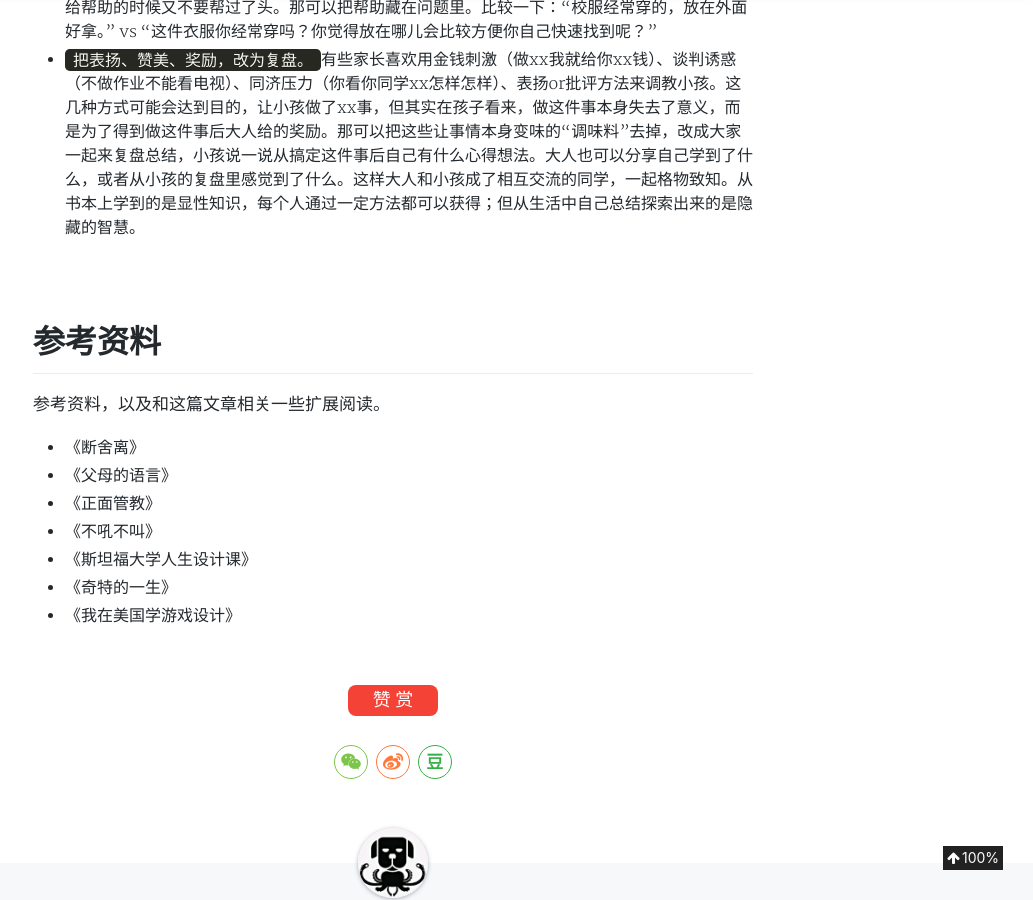
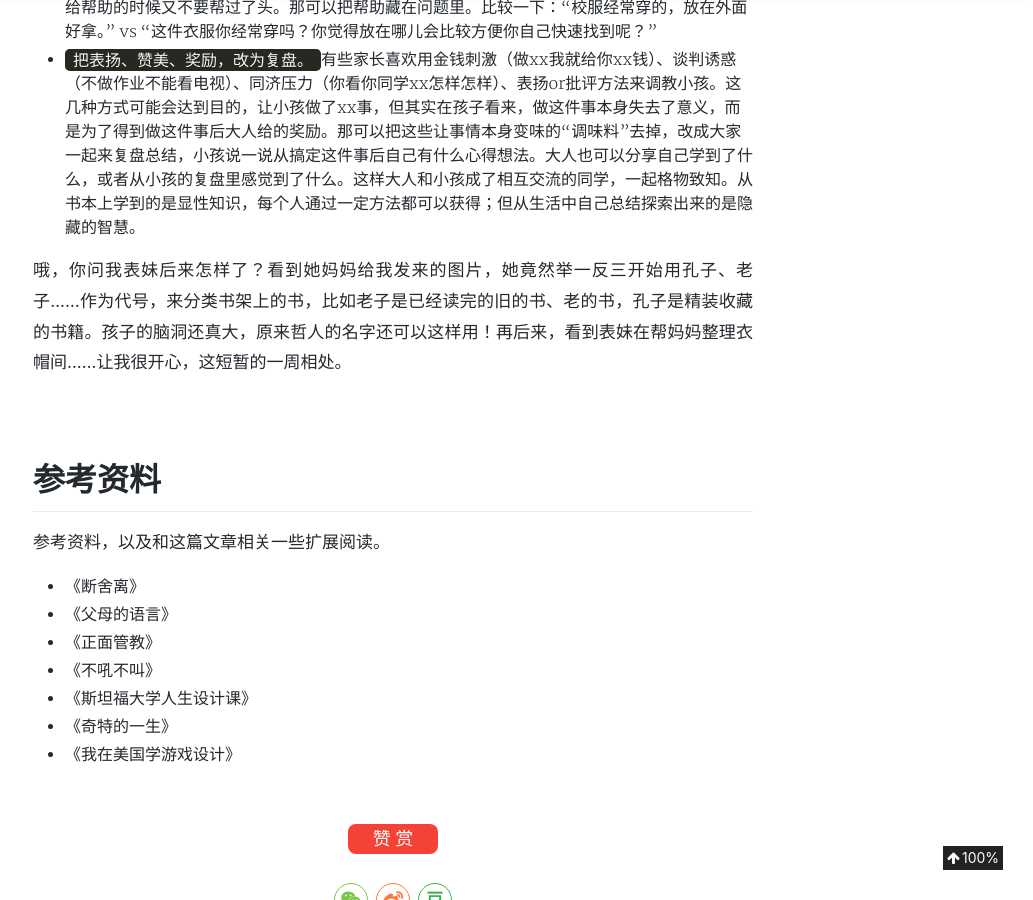
Before and after one commit to aJiea/ajiea.github.io, a Jekyll site: the page built from _posts/2020-02-26-mama.md, in a window 1280 px wide and 900 px high, scrolled down 4897 px. Shown: the whole window, without its empty margins (247-1280 px from the left). Built offline with Jekyll 4.4.1, drawn with Linux system fonts in a browser that asks for light colours; nearby versions of some CDN libraries; comment, search, counter and statistics services are not loaded; a style sheet for code colours, icons or effects is not loaded; grey boxes are pictures that could not be loaded.

Commit message:
Update 2020-02-26-mama.md

```diff
--- a/_posts/2020-02-26-mama.md
+++ b/_posts/2020-02-26-mama.md
@@ -137,6 +137,9 @@ categories: 'SELF-MANAGEMENT'
 - ``给平常事取个有趣的名字，换个说法后事情好像也变得更有趣了。``比较一下：“收拾房子、家务活、打扫卫生” vs “空间规划、个人空间设计、断舍离”。“你找衣服花了好多时间，真是太浪费时间了！” vs “你觉得这86400元，哪些花得好，哪些不好？”
 - ``用提问的方式引导陪伴孩子找到答案。``遇到比较难的问题时候，不要把孩子晾在一边不给予；给帮助的时候又不要帮过了头。那可以把帮助藏在问题里。比较一下：“校服经常穿的，放在外面好拿。” vs “这件衣服你经常穿吗？你觉得放在哪儿会比较方便你自己快速找到呢？”
 - ``把表扬、赞美、奖励，改为复盘。``有些家长喜欢用金钱刺激（做xx我就给你xx钱）、谈判诱惑（不做作业不能看电视）、同济压力（你看你同学xx怎样怎样）、表扬or批评方法来调教小孩。这几种方式可能会达到目的，让小孩做了xx事，但其实在孩子看来，做这件事本身失去了意义，而是为了得到做这件事后大人给的奖励。那可以把这些让事情本身变味的“调味料”去掉，改成大家一起来复盘总结，小孩说一说从搞定这件事后自己有什么心得想法。大人也可以分享自己学到了什么，或者从小孩的复盘里感觉到了什么。这样大人和小孩成了相互交流的同学，一起格物致知。从书本上学到的是显性知识，每个人通过一定方法都可以获得；但从生活中自己总结探索出来的是隐藏的智慧。
+<br/>
+
+哦，你问我表妹后来怎样了？看到她妈妈给我发来的图片，她竟然举一反三开始用孔子、老子……作为代号，来分类书架上的书，比如老子是已经读完的旧的书、老的书，孔子是精装收藏的书籍。孩子的脑洞还真大，原来哲人的名字还可以这样用！再后来，看到表妹在帮妈妈整理衣帽间……让我很开心，这短暂的一周相处。
 
 <br/>
 
```
